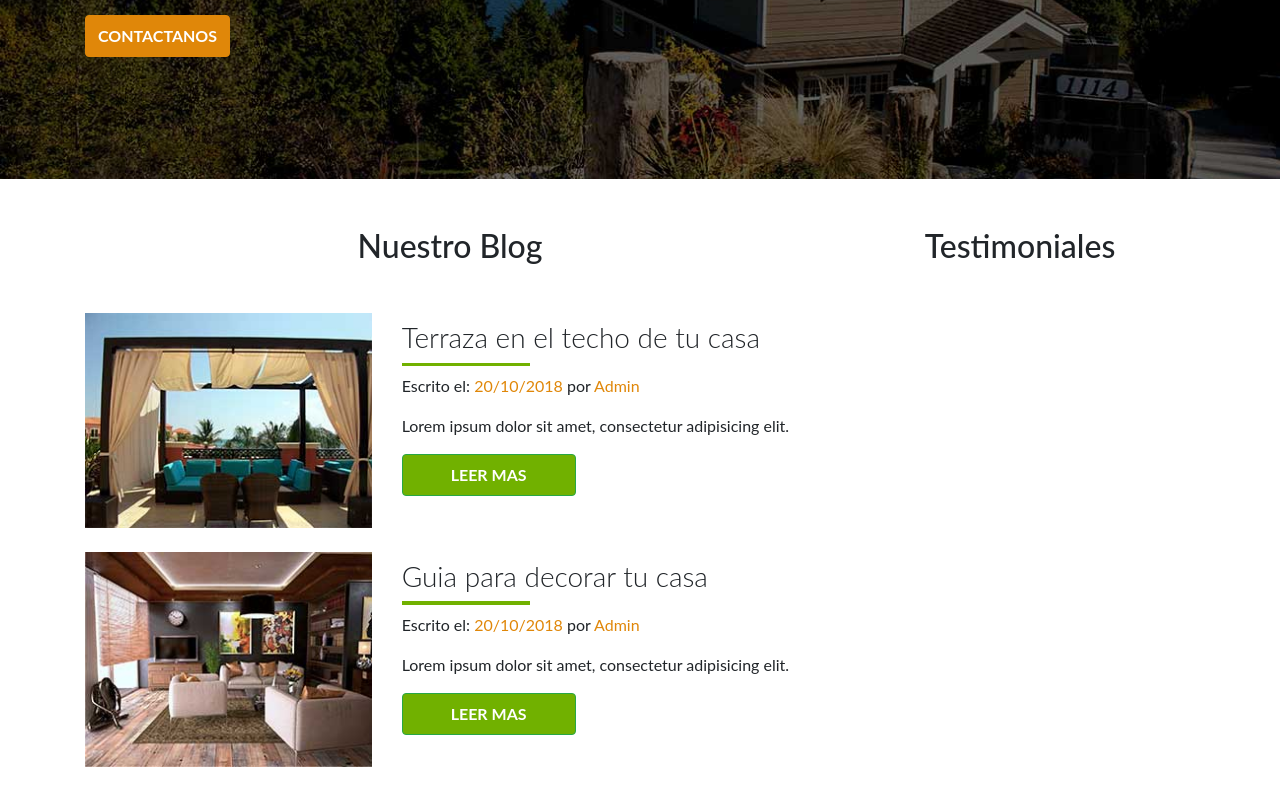
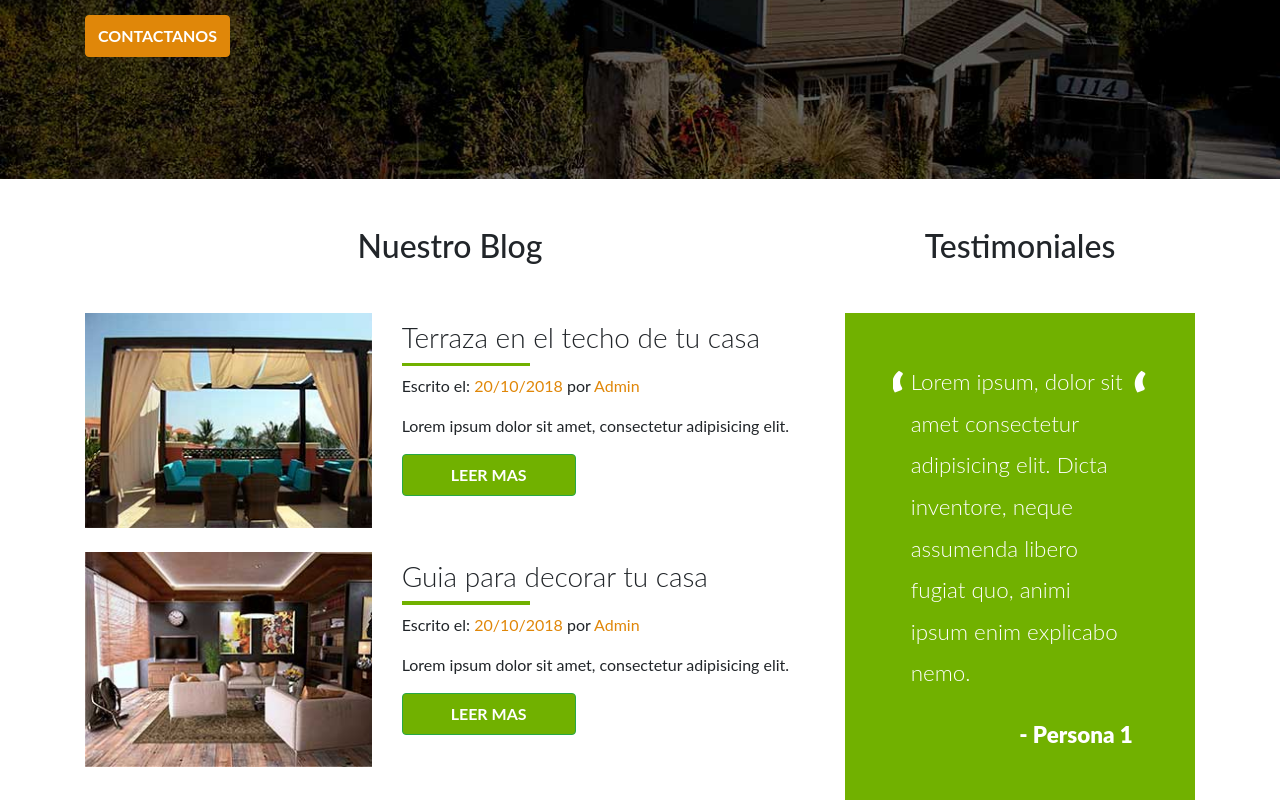
Before and after one commit to juanpaOrozco63/Bienes_Raices, a plain HTML site: page index.html in a window 1280 px wide. Shown: the part 2764-3564 px from the top of the page. Drawn offline with nearby package versions, Linux system fonts and the light colour scheme.

Commit message:
Agregando testimoniales y su estilo en css

```diff
--- a/css/styles.css
+++ b/css/styles.css
@@ -140,3 +140,41 @@ h4 {
 .btn-success:hover {
     background-color: #62920e;
 }
+
+
+/* Fin blog */
+
+
+/* Testimoniales */
+
+.testimoniales {
+    background-color: #71b100;
+    color: white;
+}
+
+.testimoniales .carousel-item {
+    padding-left: 2rem;
+}
+
+.testimoniales .testimonial-texto {
+    font-size: 1.4rem;
+    line-height: 2.6rem;
+    font-weight: 300;
+}
+
+.testimoniales .testimonial-texto::before {
+    content: open-quote;
+    font-size: 4rem;
+    position: absolute;
+    left: 0;
+    top: 1rem;
+    font-weight: 900;
+}
+
+.testimoniales span {
+    font-size: 1.4rem;
+    font-weight: 900;
+}
+
+
+/* FinTestimoniales */
--- a/index.html
+++ b/index.html
@@ -238,7 +238,7 @@
         </div>
     </section>
     <!-- Fin secciones -->
-    <!-- Testimonalias Blog -->
+    <!--  Blog -->
     <div>
         <div class="container mt-5">
             <div class="row">
@@ -276,14 +276,47 @@
                             <a href="#" class="btn btn-success py-2 px-5">Leer Mas</a>
                         </div>
                     </div>
-                    <!-- Fin Testimonalias Blog -->
+                    <!-- Fin  Blog -->
 
                 </div>
+                <!-- Testimoniales -->
                 <div class="col-md-4">
                     <h2 class="text-center mb-5">
                         Testimoniales
                     </h2>
+                    <div class="testimoniales p-5">
+                        <div id="testimoniales" class="carousel slide" data-ride="carousel">
+                            <div class="carousel-inner">
+                                <div class="carousel-item active">
+                                    <p class="testimonial-texto">
+                                        Lorem ipsum, dolor sit amet consectetur adipisicing elit. Dicta inventore, neque assumenda libero fugiat quo, animi ipsum enim explicabo nemo.
+                                    </p>
+                                    <span class="d-block text-right mt-4">
+                                        - Persona 1
+                                    </span>
+                                </div>
+                                <div class="carousel-item">
+                                    <p class="testimonial-texto">
+                                        Lorem ipsum, dolor sit amet consectetur adipisicing elit. Dicta inventore, neque assumenda libero fugiat quo, animi ipsum enim explicabo nemo.
+                                    </p>
+                                    <span class="d-block text-right mt-4">
+                                       - Persona 2
+                                    </span>
+                                </div>
+                                <div class="carousel-item">
+                                    <p class="testimonial-texto">
+                                        Lorem ipsum, dolor sit amet consectetur adipisicing elit. Dicta inventore, neque assumenda libero fugiat quo, animi ipsum enim explicabo nemo.
+                                    </p>
+                                    <span class="d-block text-right mt-4">
+                                       - Persona 3
+                                    </span>
+                                </div>
+                            </div>
+                        </div>
+                    </div>
                 </div>
+                <!-- Fin Testimoniales -->
+
             </div>
         </div>
     </div>
```
